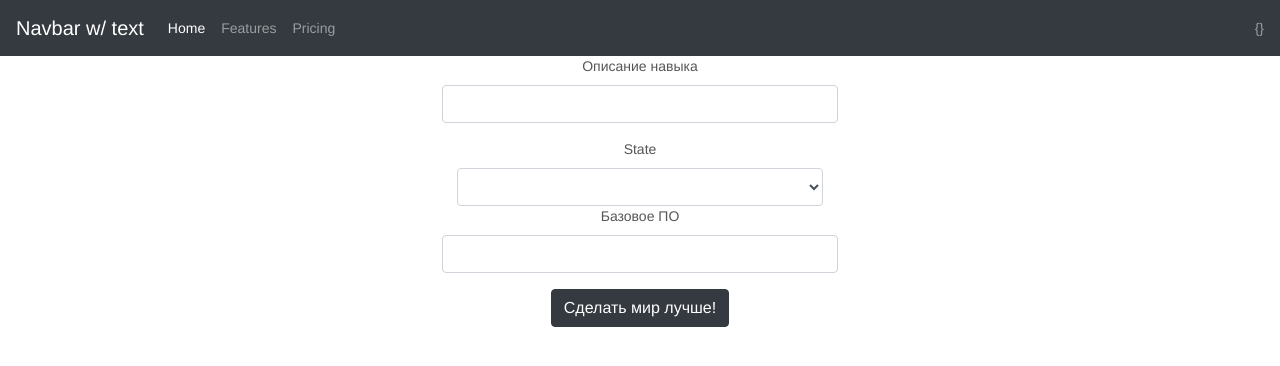
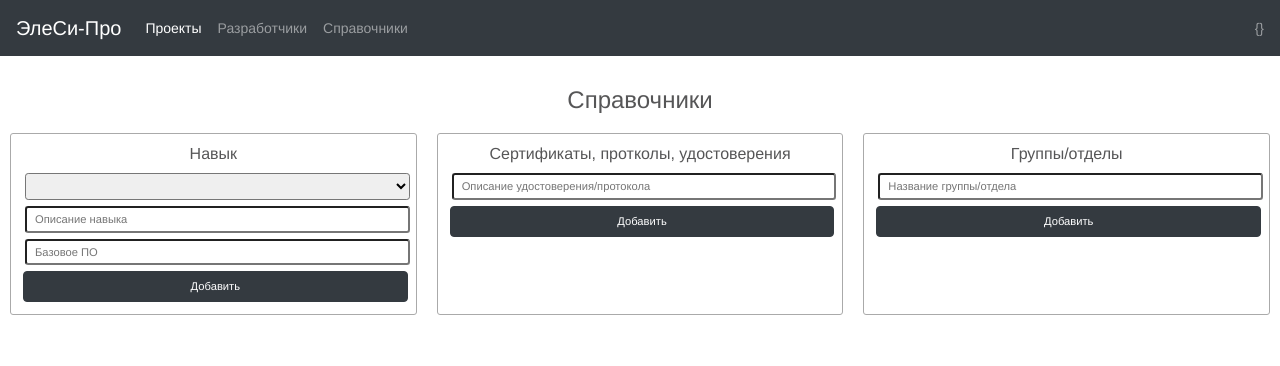
Before and after one commit to Styford/proclient, a Vue app: page /fillbase in a window 1280 px wide. Shown: the top 366 px of the page. Built offline with nearby package versions, Linux system fonts and the light colour scheme; no server answers.

Commit message:
Справочники

```diff
--- a/src/components/FillBase.vue
+++ b/src/components/FillBase.vue
@@ -1,37 +1,86 @@
 <template>
-    <div>
-    <div class="container align-middle col-sm-6 col-md-4 col-lg-4 col-xl-4">
-      <form  @submit="send_skill_name">
-        <div class="form-group">
-          <label for="skill_name_desc">Описание навыка</label>
-          <input
-            class="form-control"
-            id="skill_name_desc"
-            v-model="skillNameDesc"
-            required
-          />
-        </div>
-        <div class="container-fluid">
-            <label for="inputState">State</label>
-            <select id="inputState" class="form-control" v-model="skillNameArea">
-                <option selected>Верхний уровень</option>
-                <option>Средний уровень</option>
-                <option>Конструкторская документаця</option>
-                <option>Эксплуатационная документаця</option>
+  <div class="container-fluid" style="margin-top : 30px">
+    <h4>Справочники</h4>
+    <div class="row justify-content-md-center">
+      <div class="skill-desc-form col-sm">
+        <h6>Навык</h6>
+        <form @submit="send_skill_desc">
+          <div class="align-middle input-field">
+            <select
+              id="skill_desc_area"
+              class="form-control-sm input-field"
+              v-model="skillDescArea"
+            >
+              <option value="VU" selected>Верхний уровень</option>
+              <option value="SU">Средний уровень</option>
+              <option value="KD">Конструкторская документаця</option>
+              <option value="ED">Эксплуатационная документаця</option>
             </select>
           </div>
-        <div class="form-group">
-          <label for="skill_name_base">Базовое ПО</label>
+
+          <div class="form-group input-field">
             <input
-            class="form-control"
-            id="skill_name_base"
-            v-model="skillNameBase"
+              placeholder="Описание навыка"
+              class="form-control-sm input-field "
+              id="skill_desc_desc"
+              v-model="skillDescDesc"
               required
             />
           </div>
 
-        <button type="submit" class="btn btn-dark">Сделать мир лучше!</button>
+          <div class="form-group input-field">
+            <input
+              placeholder="Базовое ПО"
+              class="form-control-sm input-field "
+              id="skill_desc_base"
+              v-model="skillDescBase"
+              required
+            />
+          </div>
+          <button type="submit" class="btn btn-dark input-field">
+            Добавить
+          </button>
         </form>
+      </div>
+
+      <div class="skill-desc-form col-sm">
+        <h6>Сертификаты, протколы, удостоверения</h6>
+        <form @submit="send_cert_desc">
+          <div class="form-group input-field">
+            <input
+              placeholder="Описание удостоверения/протокола"
+              class="form-control-sm input-field "
+              id="skill_cert_desc"
+              v-model="skillCertDesc"
+              required
+            />
+          </div>
+          <button type="submit" class="btn btn-dark input-field">
+            Добавить
+          </button>
+        </form>
+      </div>
+
+      <div class="skill-desc-form col-sm">
+        <h6>Группы/отделы</h6>
+        <form @submit="send_group_name">
+          <div class="form-group input-field">
+            <input
+              placeholder="Название группы/отдела"
+              class="form-control-sm input-field "
+              id="group_name"
+              v-model="groupName"
+              required
+            />
+          </div>
+          <button type="submit" class="btn btn-dark input-field">
+            Добавить
+          </button>
+        </form>
+      </div>
+
+    </div>
+    <div class="row justify-content-md-center">
     </div>
   </div>
 </template>
@@ -40,38 +89,101 @@
 export default {
   data() {
     return {
-            payload : {},
-            skillNameDesc : "",
-            skillNameArea : "",
-            skillNameBase : ""
-        }
+      payload: {},
+      CertDescDesc: "",
+      skillDescArea: "",
+      skillDescDesc: "",
+      skillDescBase: "",
+      skillCertDesc: "",
+      groupName: ""
+    };
   },
   methods: {
-    send_skill_name(evt) {
+    send_skill_desc(evt) {
       evt.preventDefault();
       this.response = "";
-        const path = 'http://localhost:5000/api/skills/addname';
+      const path = "http://10.99.0.103:5000/api/skills/addname";
 
-        this.payload = {
-            "description" : this.skillNameDesc,
-            "area" : this.skillNameArea,
-            "baseSoftware" : this.skillNameBase
-        },
-        this.axios.post(path, this.payload)
-          .then((res) => {
+      (this.payload = {
+        description: this.skillDescDesc,
+        area: this.skillDescArea,
+        baseSoftware: this.skillDescBase
+      }),
+        this.axios
+          .post(path, this.payload)
+          .then(res => {
             this.response = res.data;
             console.log(this.response.message);
             if (this.response.status === "success") {
               console.log(res);
-              this.skillNameDesc = "",
-              this.skillNameArea = "",
-              this.skillNameBase = ""
+              this.skillDescDesc = "";
             }
           })
-          .catch((error) => {
+          .catch(error => {
             console.error(error);
+          });
+    },
+    send_cert_desc(evt) {
+      evt.preventDefault();
+      this.response = "";
+      const path = "http://10.99.0.103:5000/api/certs/addname";
+
+      (this.payload = {
+        description: this.skillCertDesc
+      }),
+        this.axios
+          .post(path, this.payload)
+          .then(res => {
+            this.response = res.data;
+            console.log(this.response.message);
+            if (this.response.status === "success") {
+              console.log(res);
+              this.skillCertDesc = "";
+            }
           })
+          .catch(error => {
+            console.error(error);
+          });
+    },
+    send_group_name(evt) {
+      evt.preventDefault();
+      this.response = "";
+      const path = "http://10.99.0.103:5000/user/addgroup";
+
+      (this.payload = {
+        groupname: this.groupName
+      }),
+        this.axios
+          .post(path, this.payload)
+          .then(res => {
+            this.response = res.data;
+            console.log(this.response.message);
+            if (this.response.status === "success") {
+              console.log(res);
+              this.groupName = "";
             }
-  },
+          })
+          .catch(error => {
+            console.error(error);
+          });
     }
+  }
+};
 </script>
+
+<style scoped>
+.skill-desc-form {
+  margin: 10px;
+  border: 1px;
+  border-style: solid;
+  border-radius: 3px;
+  border-color: #aaa;
+  padding: 10px;
+  max-width: 500px;
+}
+.input-field {
+  margin: 2px;
+  width: 100%;
+  font-size: 0.7rem;
+}
+</style>
--- a/src/components/Navigation.vue
+++ b/src/components/Navigation.vue
@@ -1,20 +1,20 @@
 <template>
     <div>
         <nav class="navbar navbar-expand-lg navbar-dark bg-dark">
-      <a class="navbar-brand" href="#">Navbar w/ text</a>
+      <a class="navbar-brand" href="#">ЭлеСи-Про</a>
       <button class="navbar-toggler" type="button" data-toggle="collapse" data-target="#navbarText" aria-controls="navbarText" aria-expanded="false" aria-label="Toggle navigation">
         <span class="navbar-toggler-icon"></span>
       </button>
       <div class="collapse navbar-collapse" id="navbarText">
         <ul class="navbar-nav mr-auto">
           <li class="nav-item active">
-            <a class="nav-link" href="#">Home <span class="sr-only">(current)</span></a>
+            <a class="nav-link" href="#" v-on:click="goToAllProjects">Проекты<span class="sr-only">(current)</span></a>
           </li>
           <li class="nav-item">
-            <a class="nav-link" href="#">Features</a>
+            <a class="nav-link" href="#">Разработчики</a>
           </li>
           <li class="nav-item">
-            <a class="nav-link" href="#">Pricing</a>
+            <a class="nav-link" href="#" v-on:click="goToFillBase">Справочники</a>
           </li>
         </ul>
         <span class="navbar-text user-name" v-on:click="goToLogin">
@@ -35,6 +35,12 @@ export default {
       goToLogin(){
           this.$router.push('/user/login');
       },
+      goToFillBase(){
+          this.$router.push('/fillbase');
+      },
+      goToAllProjects(){
+          this.$router.push('/projects/all');
+      },
   }
 }
 </script>
```
Lines whose indentation alone changed are shown as unchanged.
